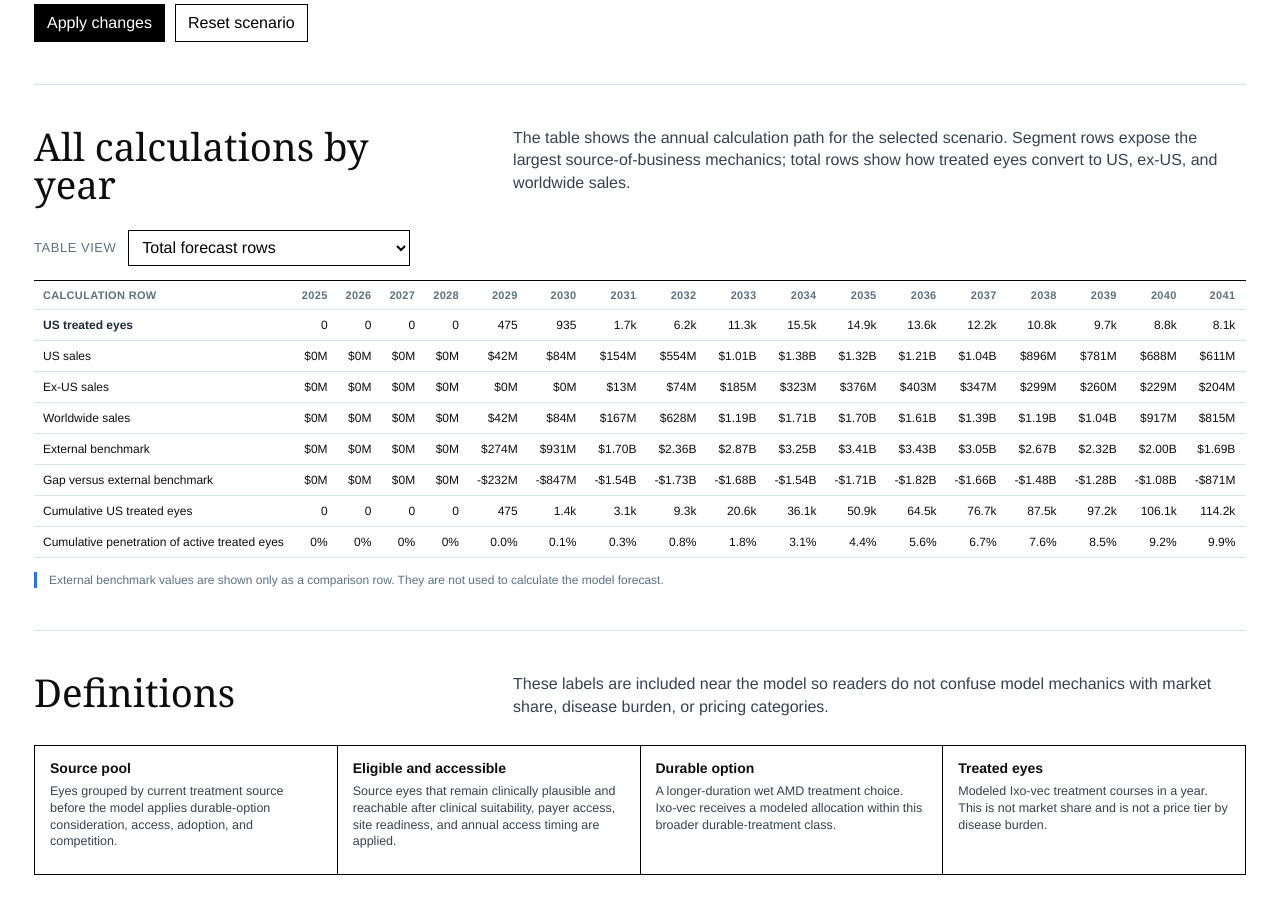
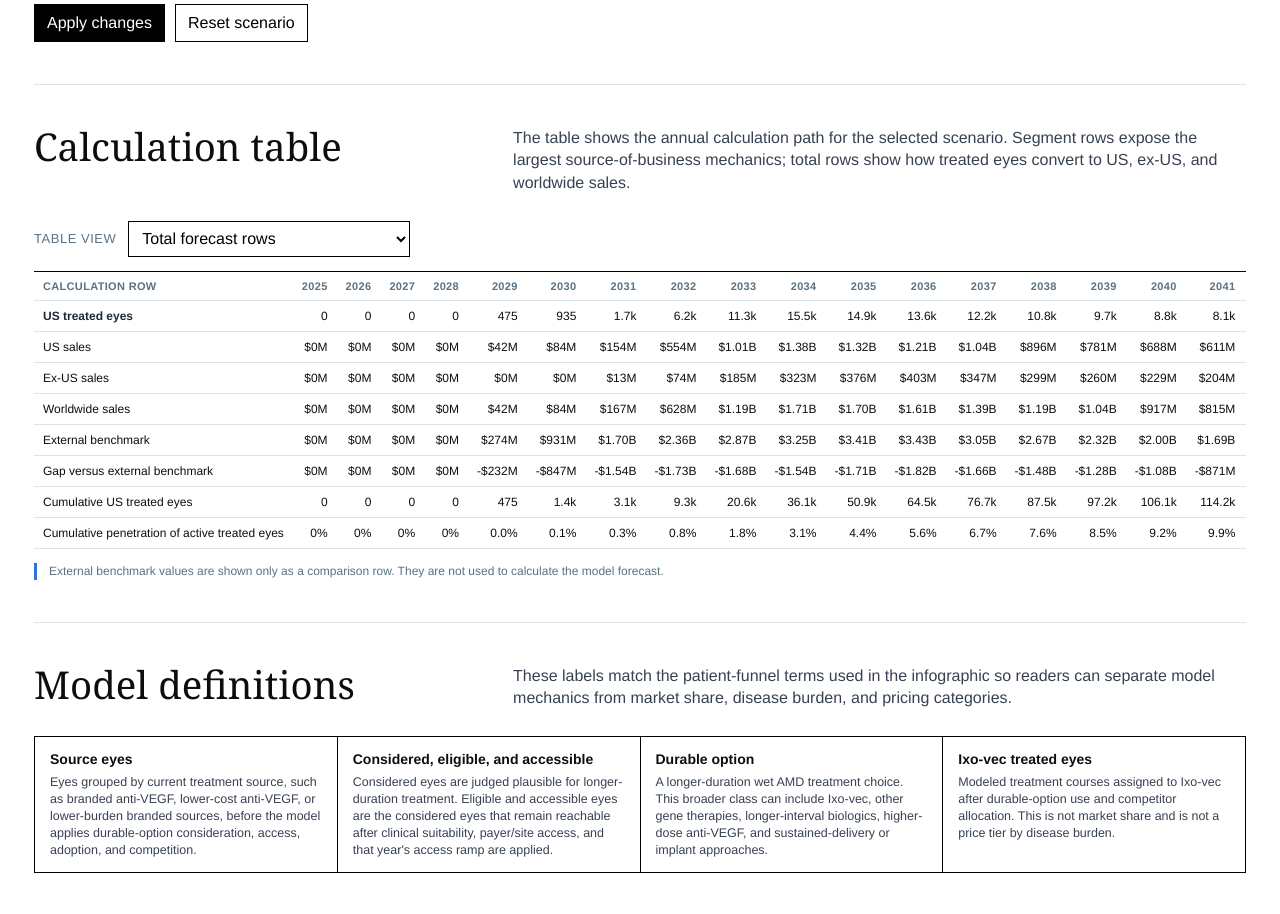
Before and after one commit to justinsyu/drug-sales-forecasts, a plain HTML site: page ixo_vec_interactive_model_calculator.html in a window 1280 px wide. Shown: the part 1540-2454 px from the top of the page. Drawn offline with Linux system fonts and the light colour scheme; a web font is replaced by a local one.

Commit message:
Address calculator copy and layout comments

```diff
--- a/ixo_vec_interactive_model_calculator.html
+++ b/ixo_vec_interactive_model_calculator.html
@@ -33,7 +33,7 @@
     .meta { border-left: 1px solid var(--black); padding-left: 22px; display: grid; gap: 12px; font-size: 14px; color: #212121; }
     .meta strong { display: block; font-size: 22px; color: var(--black); }
     .toolbar { margin-top: 30px; display: flex; flex-wrap: wrap; gap: 12px; border-top: 1px solid var(--black); border-bottom: 1px solid var(--black); padding: 12px 0; }
-    .toolbar a, .toolbar button { min-height: 40px; border: 1px solid var(--black); background: var(--white); color: var(--black); padding: 9px 13px; text-decoration: none; font-size: 14px; line-height: 1; cursor: pointer; }
+    .toolbar a, .toolbar button { min-height: 40px; border: 1px solid var(--black); background: var(--white); color: var(--black); padding: 9px 13px; text-decoration: none; font-size: 14px; line-height: 1; cursor: pointer; display: inline-flex; align-items: center; justify-content: center; }
     .toolbar .active { background: var(--black); color: var(--white); }
     .kpi-strip { display: grid; grid-template-columns: repeat(4, 1fr); border-top: 1px solid var(--black); border-bottom: 1px solid var(--black); margin: 42px 0 34px; }
     .kpi { min-height: 126px; padding: 18px 20px; border-right: 1px solid var(--rule); }
@@ -113,7 +113,7 @@
       </div>
       <aside class="meta">
         <div><strong>Model period</strong> 2025-2045, with commercial launch modeled from 2029.</div>
-        <div><strong>Traceability</strong> The table exposes each annual calculation step instead of showing only summary outputs.</div>
+        <div><strong>Traceability</strong> The table exposes each annual calculation step.</div>
       </aside>
     </header>
 
@@ -133,7 +133,7 @@
 
     <section class="section" id="calculator">
       <div class="section-head">
-        <h2>Inputs and live outputs</h2>
+        <h2>Inputs and results</h2>
         <p>These controls adjust the selected scenario directly in the browser. Source-of-business segments are patient pools by current treatment source, not market share or disease-burden pricing tiers.</p>
       </div>
       <div class="app-grid">
@@ -180,7 +180,7 @@
 
     <section class="section" id="matrix">
       <div class="section-head">
-        <h2>All calculations by year</h2>
+        <h2>Calculation table</h2>
         <p>The table shows the annual calculation path for the selected scenario. Segment rows expose the largest source-of-business mechanics; total rows show how treated eyes convert to US, ex-US, and worldwide sales.</p>
       </div>
       <div class="table-tools">
@@ -197,14 +197,14 @@
 
     <section class="section" id="definitions">
       <div class="section-head">
-        <h2>Definitions</h2>
-        <p>These labels are included near the model so readers do not confuse model mechanics with market share, disease burden, or pricing categories.</p>
+        <h2>Model definitions</h2>
+        <p>These labels match the patient-funnel terms used in the infographic so readers can separate model mechanics from market share, disease burden, and pricing categories.</p>
       </div>
       <div class="definitions">
-        <div class="definition"><strong>Source pool</strong><p>Eyes grouped by current treatment source before the model applies durable-option consideration, access, adoption, and competition.</p></div>
-        <div class="definition"><strong>Eligible and accessible</strong><p>Source eyes that remain clinically plausible and reachable after clinical suitability, payer access, site readiness, and annual access timing are applied.</p></div>
-        <div class="definition"><strong>Durable option</strong><p>A longer-duration wet AMD treatment choice. Ixo-vec receives a modeled allocation within this broader durable-treatment class.</p></div>
-        <div class="definition"><strong>Treated eyes</strong><p>Modeled Ixo-vec treatment courses in a year. This is not market share and is not a price tier by disease burden.</p></div>
+        <div class="definition"><strong>Source eyes</strong><p>Eyes grouped by current treatment source, such as branded anti-VEGF, lower-cost anti-VEGF, or lower-burden branded sources, before the model applies durable-option consideration, access, adoption, and competition.</p></div>
+        <div class="definition"><strong>Considered, eligible, and accessible</strong><p>Considered eyes are judged plausible for longer-duration treatment. Eligible and accessible eyes are the considered eyes that remain reachable after clinical suitability, payer/site access, and that year's access ramp are applied.</p></div>
+        <div class="definition"><strong>Durable option</strong><p>A longer-duration wet AMD treatment choice. This broader class can include Ixo-vec, other gene therapies, longer-interval biologics, higher-dose anti-VEGF, and sustained-delivery or implant approaches.</p></div>
+        <div class="definition"><strong>Ixo-vec treated eyes</strong><p>Modeled treatment courses assigned to Ixo-vec after durable-option use and competitor allocation. This is not market share and is not a price tier by disease burden.</p></div>
       </div>
     </section>
   </main>
```
Also changed, not shown: ixo_vec_base_case_sales_forecast_infographic.html (+3 -3 lines).
